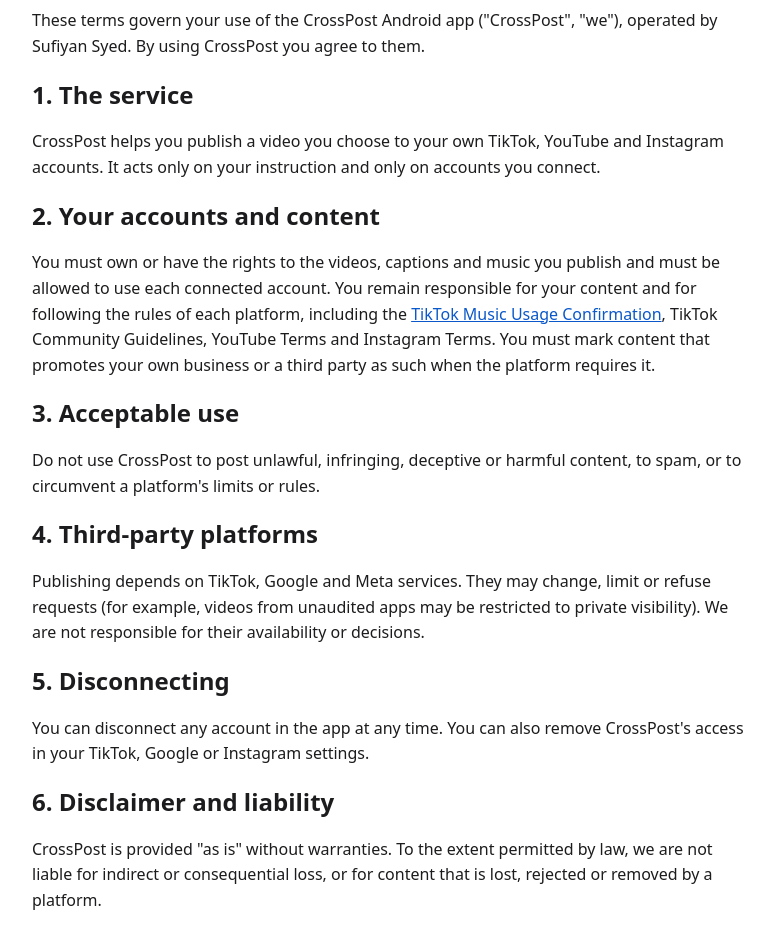
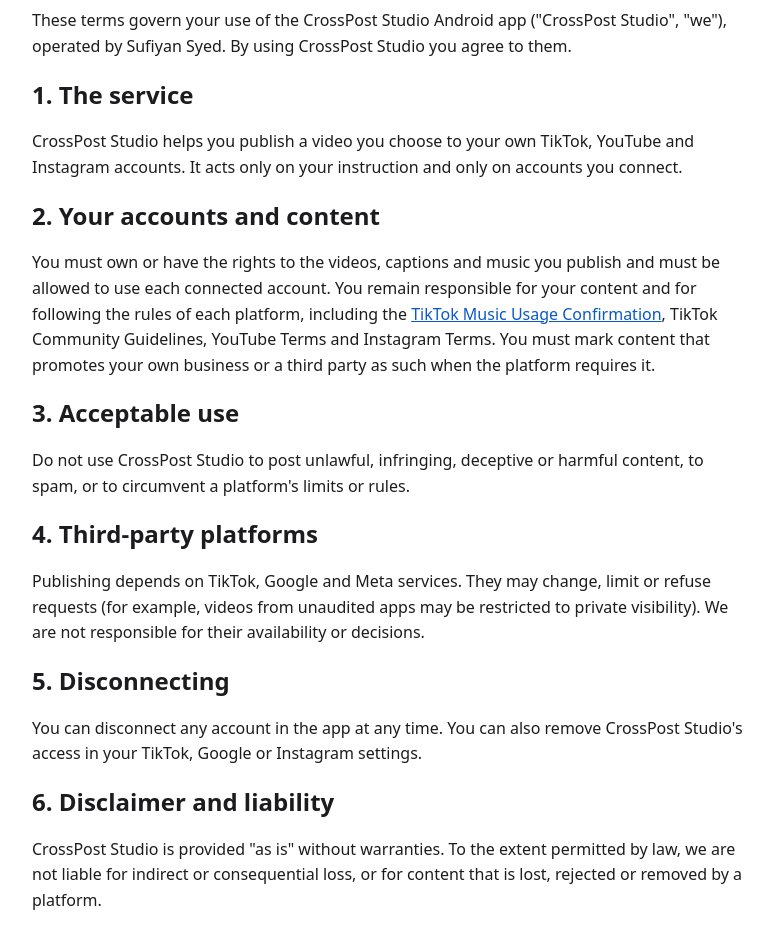
Before and after one commit to SufiyanSyed11/SufiyanSyed11.github.io, a plain HTML site: page terms.html in a window 1280 px wide. Shown: the part 140-1071 px from the top of the page, without its empty margins (248-1022 px from the left). Drawn offline with Linux system fonts and the light colour scheme.

Commit message:
Update terms for CrossPost to CrossPost Studio

```diff
--- a/terms.html
+++ b/terms.html
@@ -1,12 +1,12 @@
-<!doctype html><html lang="en"><head><meta charset="utf-8"><meta name="viewport" content="width=device-width,initial-scale=1"><title>Terms of Service - CrossPost</title><style>body{font:16px/1.6 system-ui,sans-serif;max-width:720px;margin:0 auto;padding:24px 16px;color:#1c1c1e}h1,h2{line-height:1.25}a{color:#0a58ca}footer{margin-top:40px;font-size:14px;color:#555}</style></head><body>
+<!doctype html><html lang="en"><head><meta charset="utf-8"><meta name="viewport" content="width=device-width,initial-scale=1"><title>Terms of Service - CrossPost Studio</title><style>body{font:16px/1.6 system-ui,sans-serif;max-width:720px;margin:0 auto;padding:24px 16px;color:#1c1c1e}h1,h2{line-height:1.25}a{color:#0a58ca}footer{margin-top:40px;font-size:14px;color:#555}</style></head><body>
 <h1>Terms of Service</h1><p>Last updated: October 7, 2026</p>
-<p>These terms govern your use of the CrossPost Android app ("CrossPost", "we"), operated by Sufiyan Syed. By using CrossPost you agree to them.</p>
-<h2>1. The service</h2><p>CrossPost helps you publish a video you choose to your own TikTok, YouTube and Instagram accounts. It acts only on your instruction and only on accounts you connect.</p>
+<p>These terms govern your use of the CrossPost Studio Android app ("CrossPost Studio", "we"), operated by Sufiyan Syed. By using CrossPost Studio you agree to them.</p>
+<h2>1. The service</h2><p>CrossPost Studio helps you publish a video you choose to your own TikTok, YouTube and Instagram accounts. It acts only on your instruction and only on accounts you connect.</p>
 <h2>2. Your accounts and content</h2><p>You must own or have the rights to the videos, captions and music you publish and must be allowed to use each connected account. You remain responsible for your content and for following the rules of each platform, including the <a href="https://www.tiktok.com/legal/page/global/music-usage-confirmation/en">TikTok Music Usage Confirmation</a>, TikTok Community Guidelines, YouTube Terms and Instagram Terms. You must mark content that promotes your own business or a third party as such when the platform requires it.</p>
-<h2>3. Acceptable use</h2><p>Do not use CrossPost to post unlawful, infringing, deceptive or harmful content, to spam, or to circumvent a platform's limits or rules.</p>
+<h2>3. Acceptable use</h2><p>Do not use CrossPost Studio to post unlawful, infringing, deceptive or harmful content, to spam, or to circumvent a platform's limits or rules.</p>
 <h2>4. Third-party platforms</h2><p>Publishing depends on TikTok, Google and Meta services. They may change, limit or refuse requests (for example, videos from unaudited apps may be restricted to private visibility). We are not responsible for their availability or decisions.</p>
-<h2>5. Disconnecting</h2><p>You can disconnect any account in the app at any time. You can also remove CrossPost's access in your TikTok, Google or Instagram settings.</p>
-<h2>6. Disclaimer and liability</h2><p>CrossPost is provided "as is" without warranties. To the extent permitted by law, we are not liable for indirect or consequential loss, or for content that is lost, rejected or removed by a platform.</p>
+<h2>5. Disconnecting</h2><p>You can disconnect any account in the app at any time. You can also remove CrossPost Studio's access in your TikTok, Google or Instagram settings.</p>
+<h2>6. Disclaimer and liability</h2><p>CrossPost Studio is provided "as is" without warranties. To the extent permitted by law, we are not liable for indirect or consequential loss, or for content that is lost, rejected or removed by a platform.</p>
 <h2>7. Changes</h2><p>We may update these terms; continued use means you accept the update.</p>
 <h2>8. Contact</h2><p><a href="mailto:sufiyansyed069@gmail.com">sufiyansyed069@gmail.com</a></p>
 <footer><a href="/">Home</a> · <a href="/terms.html">Terms of Service</a> · <a href="/privacy.html">Privacy Policy</a></footer></body></html>
```
